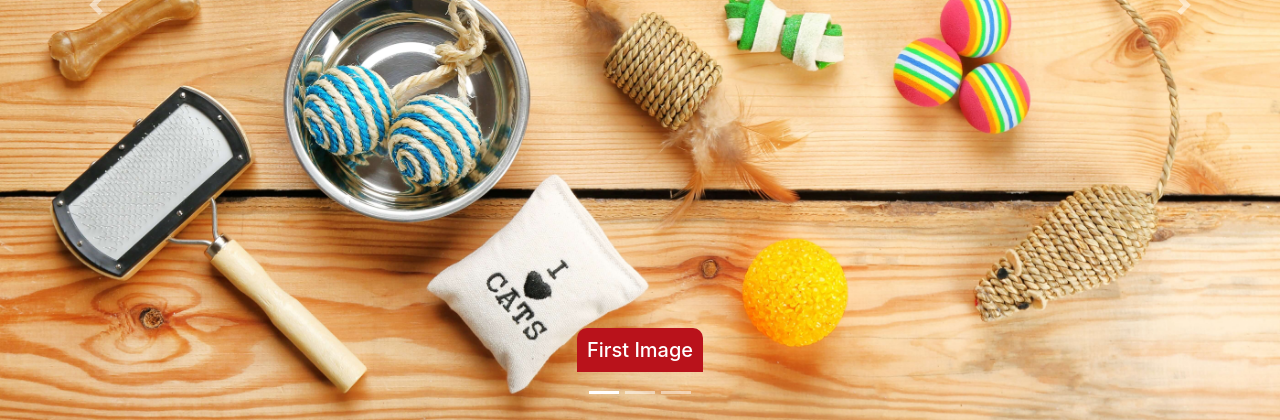
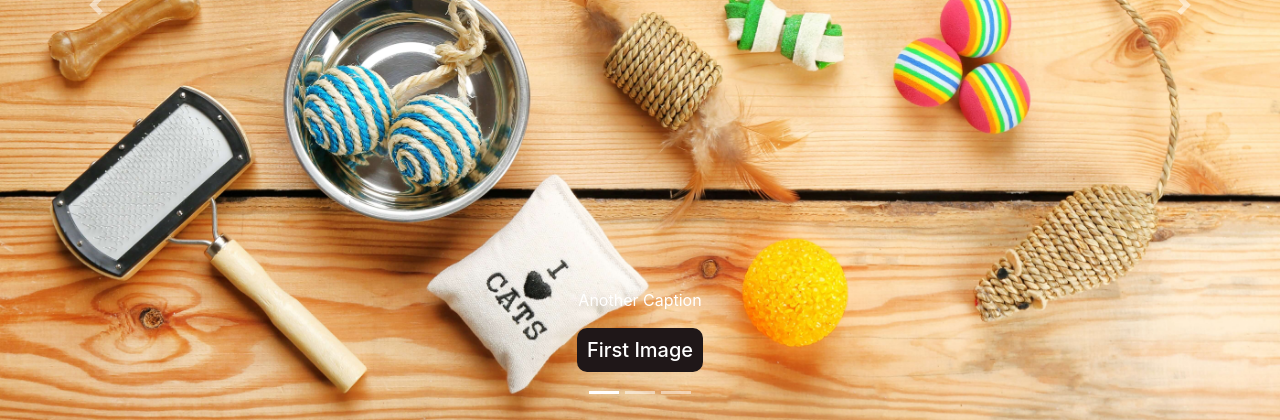
Before and after one commit to Jaredslocker21/organic_cat, a Django app: page / in a window 1280 px wide. Shown: the part 409-829 px from the top of the page. Run offline with Django 3.2, Linux system fonts and the light colour scheme; some libraries are stand-ins or nearby versions.

Commit message:
added html caption and css for carousel

```diff
--- a/home/templates/home/index.html
+++ b/home/templates/home/index.html
@@ -22,18 +22,21 @@
       <div class="carousel-item active">
         <img class="d-block w-100" src="/media/homepage_image_resize.jpg" data-color="lightblue" alt="First Image">
         <div class="carousel-caption d-md-block">
+          <p>Another Caption</p>
           <h5>First Image</h5>
         </div>
       </div>
       <div class="carousel-item">
         <img class="d-block w-100" src="/media/cat-playing-with-balls.jpg" data-color="firebrick" alt="Second Image">
         <div class="carousel-caption d-md-block">
+          <p>Another Caption</p>
           <h5>Second Image</h5>
         </div>
       </div>
       <div class="carousel-item">
         <img class="d-block w-100" src="/media/cat-nip-flower-with-bee.jpg" data-color="violet" alt="Third Image">
         <div class="carousel-caption d-md-block">
+          <p>Another Caption</p>
           <h5>Third Image</h5>
         </div>
       </div>
@@ -41,7 +44,7 @@
     <!-- Controls -->
     <a class="carousel-control-prev" href="#carouselExampleIndicators" role="button" data-slide="prev">
   <span class="carousel-control-prev-icon" aria-hidden="true"></span>
-  <span class="sr-only">Previous</span>
+  <span class="sr-only"> Previous</span>
   </a>
     <a class="carousel-control-next" href="#carouselExampleIndicators" role="button" data-slide="next">
   <span class="carousel-control-next-icon" aria-hidden="true"></span>
@@ -73,9 +76,10 @@
       $item.height($wHeight);
     });
 
-    $('.carousel').carousel({
+    /*$('.carousel').carousel({
       interval: 10000,
       pause: "false"
-    });
-</script>
+    });*/
+
+  </script>
 {% endblock %}
--- a/static/css/base.css
+++ b/static/css/base.css
@@ -126,16 +126,16 @@ input[name='q']::placeholder {
 h5 {
     display: inline-block;
     padding: 10px;
-    background: #B9121B;
-    border-top-left-radius: 10px;
-    border-top-right-radius: 10px;
+    background: #1f1718;
+    color: white;
+    border-radius: 10px;
   }
 
   .full-screen {
-    background-size: fit;
+    object-fit: cover;
     background-position: center;
     background-repeat: no-repeat;
-    height: calc(100vh - 164px)
+
   }
 
   .carousel {
```
